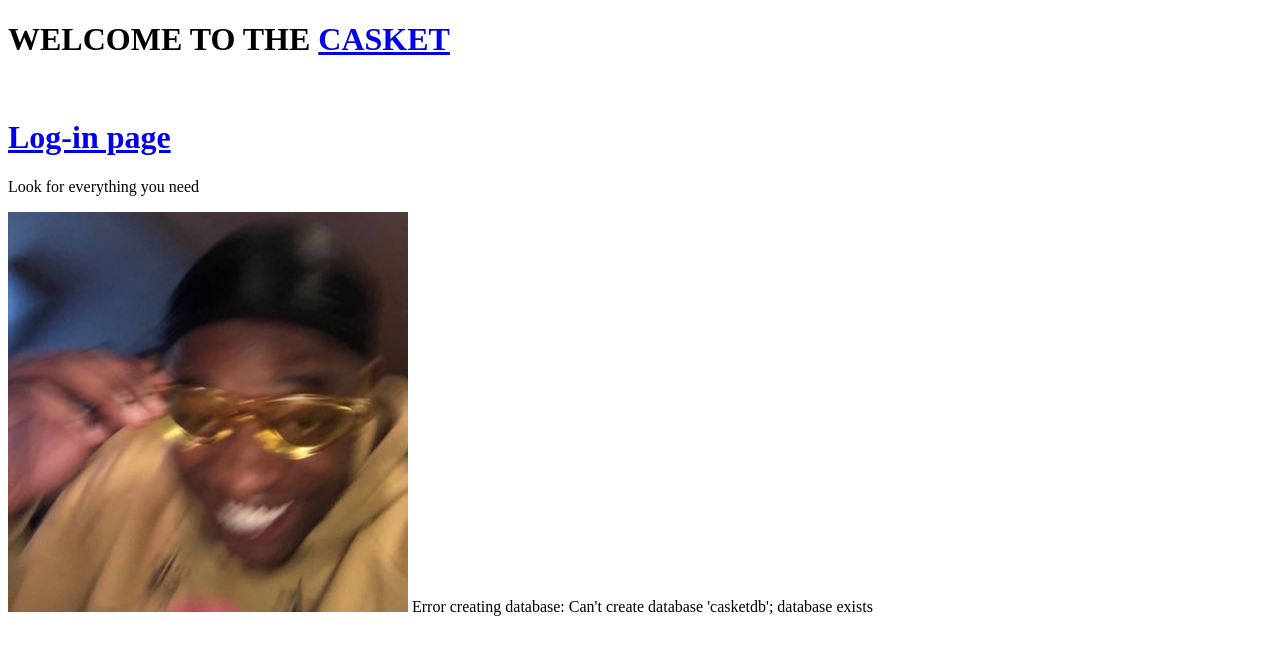
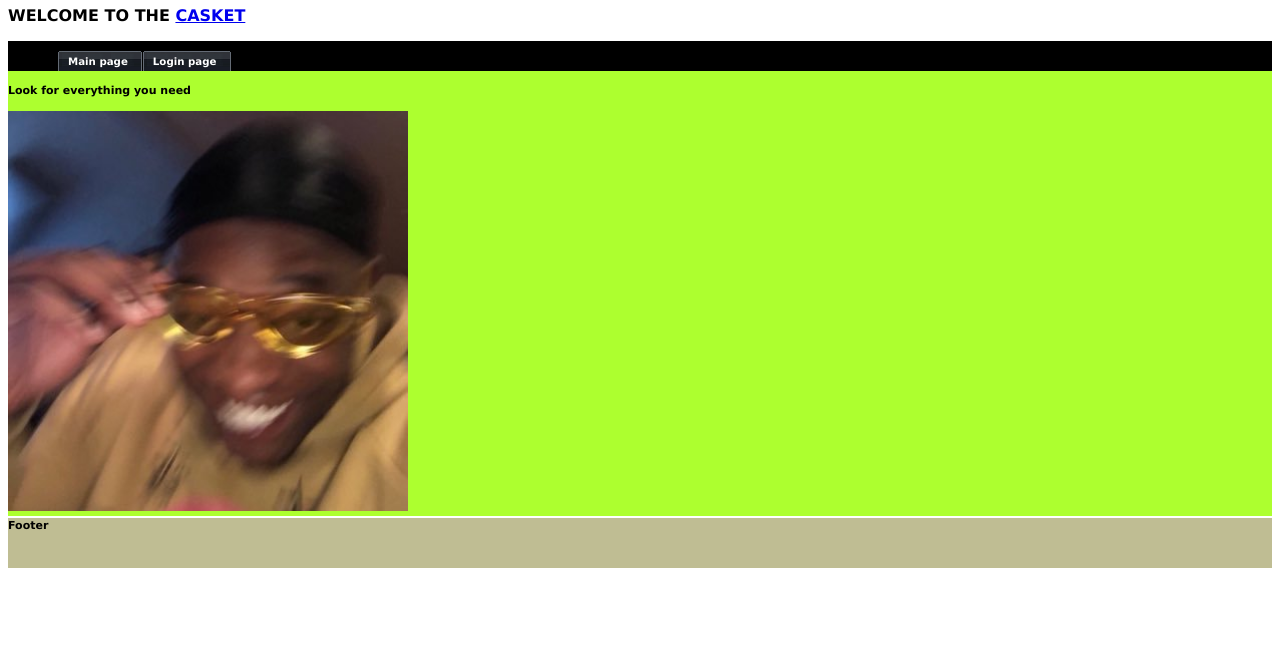
Before and after one commit to Ash-Dream/Casket, a PHP site: page /main_page.php in a window 1280 px wide. Shown: the top 655 px of the page. Run offline with PHP 8.4, Linux system fonts and the light colour scheme.

Commit message:
Css menu created

```diff
--- /dev/null
+++ b/layout/styles/styles.css
@@ -0,0 +1,83 @@
+body {
+	font: bold 11px/1.5em Verdana;
+	}
+
+h1 {
+	font-family:Verdana, Arial, Helvetica, sans-serif;
+	font-size:16px;
+	font-weight:bold;
+	margin:0;
+	padding:0;
+	}
+
+hr {
+	border:none;
+	border-top:1px solid #CCCCCC;
+	height:1px;
+	margin-bottom:25px;
+	}
+
+#tabs {
+	float:left;
+	width:100%;
+	background:#000;
+	font-size:93%;
+	line-height:normal;
+	margin-bottom: 12px ;
+	}
+
+#tabs ul {
+	margin:0;
+	padding:10px 10px 0 50px;
+	list-style:none;
+	}
+
+#tabs li {
+	display:inline;
+	margin:0;
+	padding:0;
+	}
+
+#tabs a {
+	float:left;
+	background:url("tableft.gif") no-repeat left top;
+	margin:0;
+	padding:0 0 0 4px;
+	text-decoration:none;
+	}
+
+#tabs a span {
+	float:left;
+	display:block;
+	background:url("tabright.gif") no-repeat right top;
+	padding:5px 15px 4px 6px;
+	color:#FFF;
+	}
+
+/* Commented Backslash Hack hides rule from IE5-Mac \*/
+#tabs a span {float:none;}
+
+/* End IE5-Mac hack */
+#tabs a:hover span {
+	color:#FFF;
+	}
+
+#tabs a:hover {
+	background-position:0% -42px;
+	}
+
+#tabs a:hover span {
+	background-position:100% -42px;
+	}
+
+#main_content {
+	background-color: greenyellow;
+}
+
+#footer{
+	height:50px;
+	background:#BFBD93;
+	border-top:#FFFFFF 2px solid;
+	margin:0;
+	padding:0;
+}
--- a/main_page.php
+++ b/main_page.php
@@ -6,42 +6,39 @@
         <meta name="viewport" content="width=device-width, initial-scale=1.0">
         <title>CASKET</title>
 
-        <script src="main_script.js"></script>
+
+        <link rel="stylesheet" href="layout\styles\styles.css">
+
+
+        <script src="layout\scripts\main_script.js"></script>
 
     </head>
     <body>
 
-        <h1> WELCOME TO THE <a href="main_page.html">CASKET</a></h1>
+
+
+        <h1> WELCOME TO THE <a href="main_page.php">CASKET</a></h1>
         <br>
-        <h1> <a href="login_page.php">Log-in page</a> </h1>
-        <p> Look for everything you need </p>
-        <img src="Images/damn_yes.jpg" height="400" width="400" alt="herewego.jpg">
-        <?php
-$servername = "localhost";
-$username = "root";
-$password = "390iva200";
+        <div id="tabs">
+            <ul>
+                <li><a href="main_page.php"><span>Main page</span></a></li>
+                <li><a href="login_page.php"><span>Login page</span></a></li>
+            </ul>
+        </div>
 
-// Create connection
-$conn = mysqli_connect($servername, $username, $password);
-// Check connection
-if (!$conn) {
-  die("Connection failed: " . mysqli_connect_error());
-}
+        <div id="main_content">
+            <br>
+            <p> Look for everything you need </p>
+            <img src="Images/damn_yes.jpg" height="400" width="400" alt="herewego.jpg">
 
-// Create database
-$sql = "CREATE DATABASE CasketDB";
-if (mysqli_query($conn, $sql)) {
-  echo "Database created successfully";
-} else {
-  echo "Error creating database: " . mysqli_error($conn);
-}
+            <form method="get" action="db_engine.php">
 
-mysqli_close($conn);
-?>
+            </form>
+        </div>
 
-        <script>
-
-        </script>
+        <div id="ft">
+             <div id="footer">Footer</div>
+        </div>
 
     </body>
 </html>
```
Also changed, not shown: db_engine.php (added, +25 -0 lines), login_page.php (+21 -4 lines), layout/styles/tableft.gif (added), layout/styles/tabright.gif (added).
